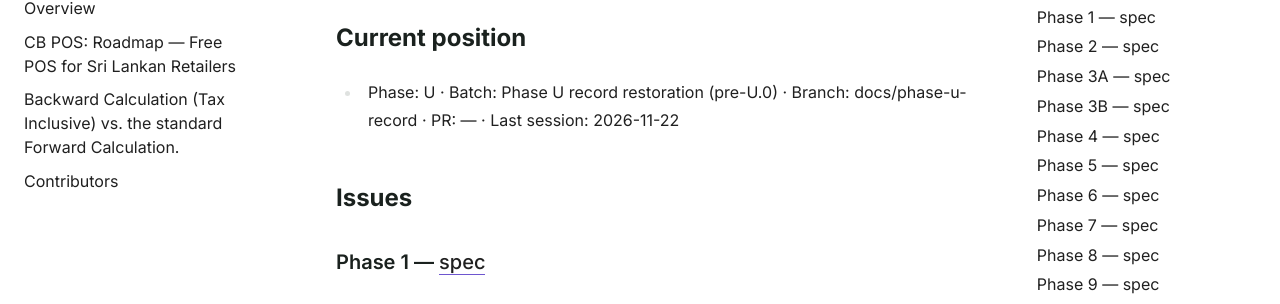
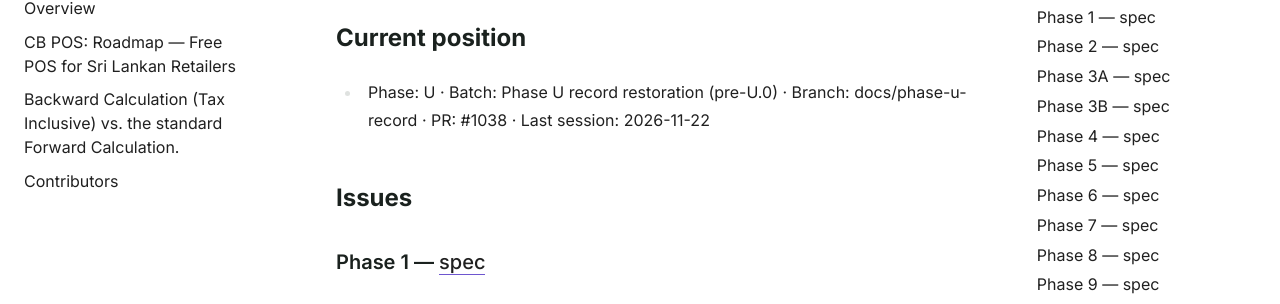
Before and after one commit to HMAHD/CB-POS, a Sphinx documentation site: the page built from docs/remediation/PROGRESS.md, in a window 1280 px wide and 900 px high, scrolled down 974 px. Shown: the part 178-482 px from the top of the window. Built offline with Sphinx 7.4.7, drawn with Linux system fonts in a browser that asks for light colours; pages that are not in the unit, such as notebooks, are missing from menus.

Commit message:
docs(remediation): record Phase U restoration PR

```diff
--- a/docs/remediation/PROGRESS.md
+++ b/docs/remediation/PROGRESS.md
@@ -25,7 +25,7 @@ Statuses: `todo` · `in-progress` · `blocked (Q#)` · `pr-open` · `done` (merg
 
 ## Current position
 
-- Phase: U · Batch: Phase U record restoration (pre-U.0) · Branch: docs/phase-u-record · PR: — · Last session: 2026-11-22
+- Phase: U · Batch: Phase U record restoration (pre-U.0) · Branch: docs/phase-u-record · PR: #1038 · Last session: 2026-11-22
 
 ## Issues
 
```
